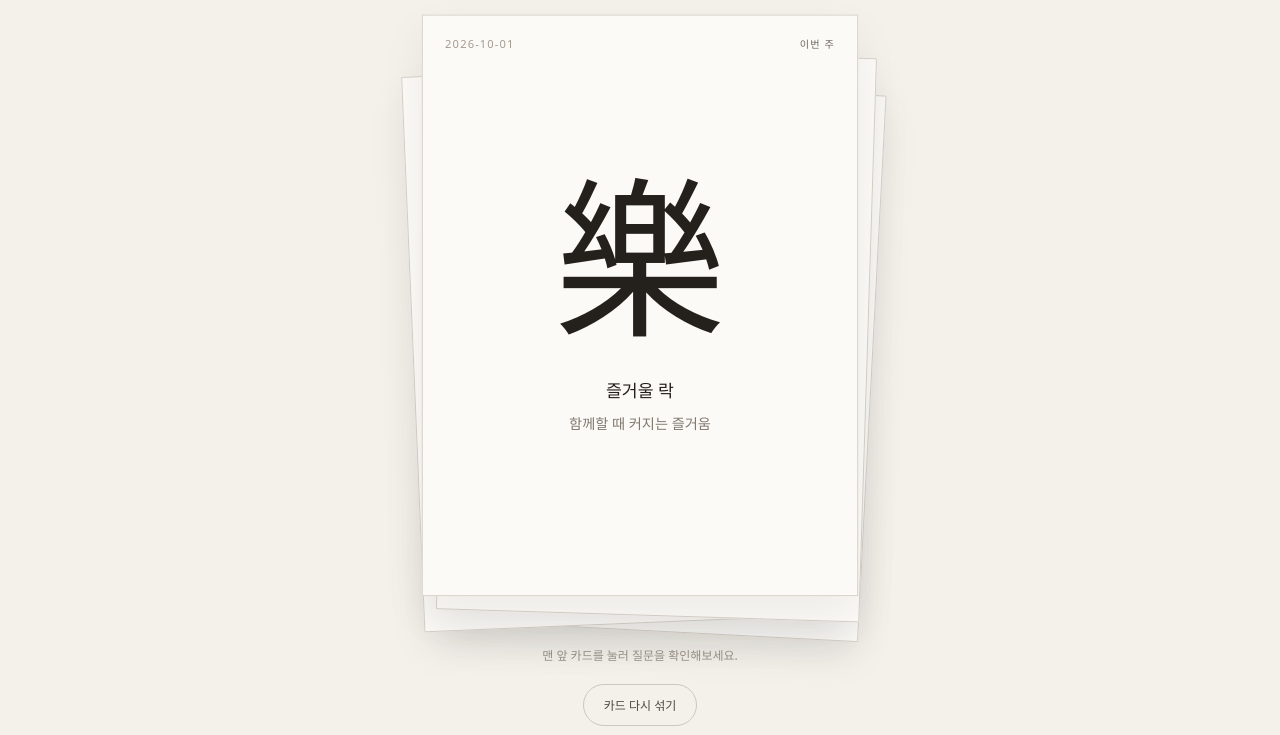
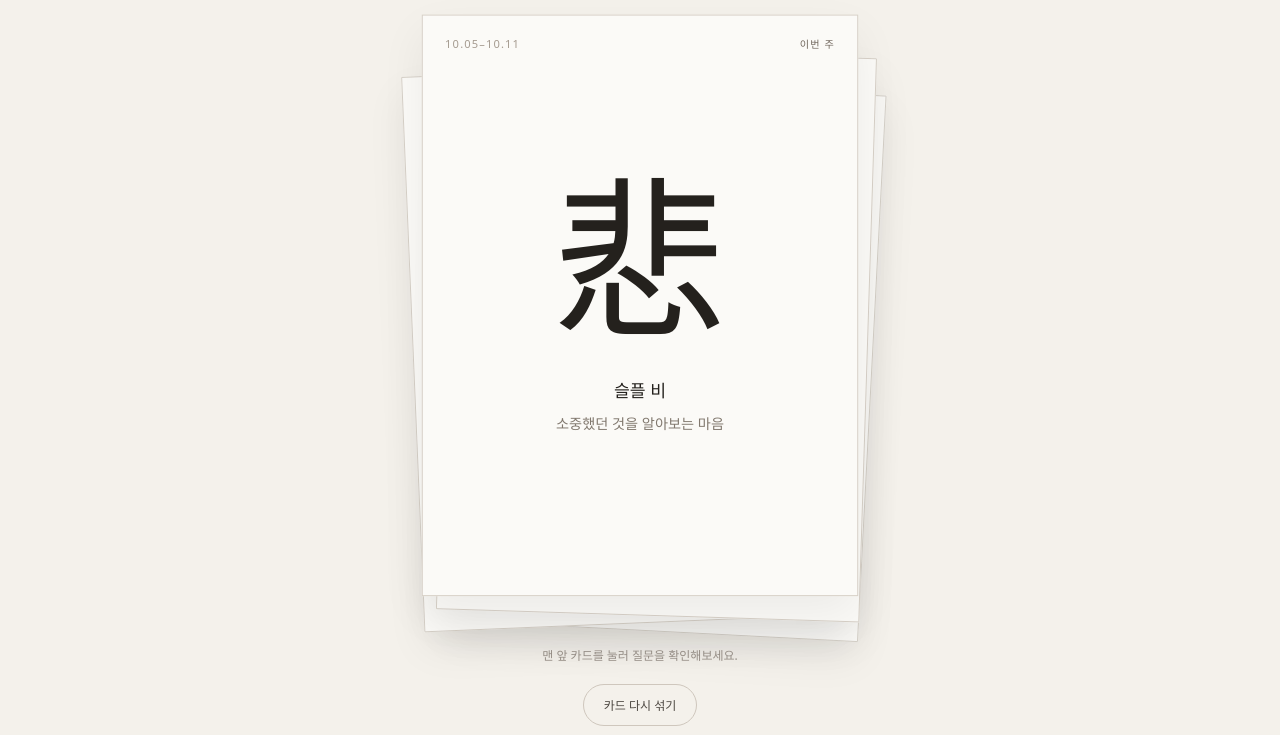
Before and after one commit to tamakosail0205/hanja-morning-journal, a plain HTML site: page index.html in a window 1280 px wide. Shown: the part 207-942 px from the top of the page. Drawn offline with Linux system fonts and the light colour scheme.

Commit message:
Add files via upload

```diff
--- a/index.html
+++ b/index.html
@@ -184,7 +184,7 @@
 const cards = [
   {
     key:'joy',
-    start:'2026-10-01',
+    start:'2026-09-28',
     char:'樂',
     reading:'즐거울 락',
     phrase:'함께할 때 커지는 즐거움',
@@ -200,7 +200,7 @@ const cards = [
   },
   {
     key:'sadness',
-    start:'2026-10-12',
+    start:'2026-10-05',
     char:'悲',
     reading:'슬플 비',
     phrase:'소중했던 것을 알아보는 마음',
@@ -216,7 +216,7 @@ const cards = [
   },
   {
     key:'anger',
-    start:'2026-10-19',
+    start:'2026-10-12',
     char:'怒',
     reading:'성낼 노',
     phrase:'지키고 싶은 것이 있다는 신호',
@@ -232,7 +232,7 @@ const cards = [
   },
   {
     key:'fear',
-    start:'2026-10-26',
+    start:'2026-10-19',
     char:'恐',
     reading:'두려울 공',
     phrase:'멈추게 하고 살피게 하는 마음',
@@ -271,6 +271,14 @@ function todayKST(){
   return `${m.year}-${m.month}-${m.day}`;
 }
 
+function weekRange(start){
+  const [y,m,d] = start.split('-').map(Number);
+  const a = new Date(Date.UTC(y,m-1,d)), b = new Date(a);
+  b.setUTCDate(a.getUTCDate()+6);
+  const f=x=>String(x).padStart(2,'0');
+  return `${f(a.getUTCMonth()+1)}.${f(a.getUTCDate())}–${f(b.getUTCMonth()+1)}.${f(b.getUTCDate())}`;
+}
+
 function activeKeyFromDate(date=todayKST()){
   const forced = new URLSearchParams(location.search).get('hanja');
   if(forced){
@@ -307,7 +315,7 @@ function renderDeck(){
     card.className = `deck-card ${level}`;
     card.style.zIndex = String(30 - i);
     card.innerHTML = `
-      <div class="date">${d.start}</div>
+      <div class="date">${weekRange(d.start)}</div>
       ${i===0 ? '<div class="now">이번 주</div>' : ''}
       <div class="letter">${d.char}</div>
       <div class="reading">${d.reading}</div>
```
